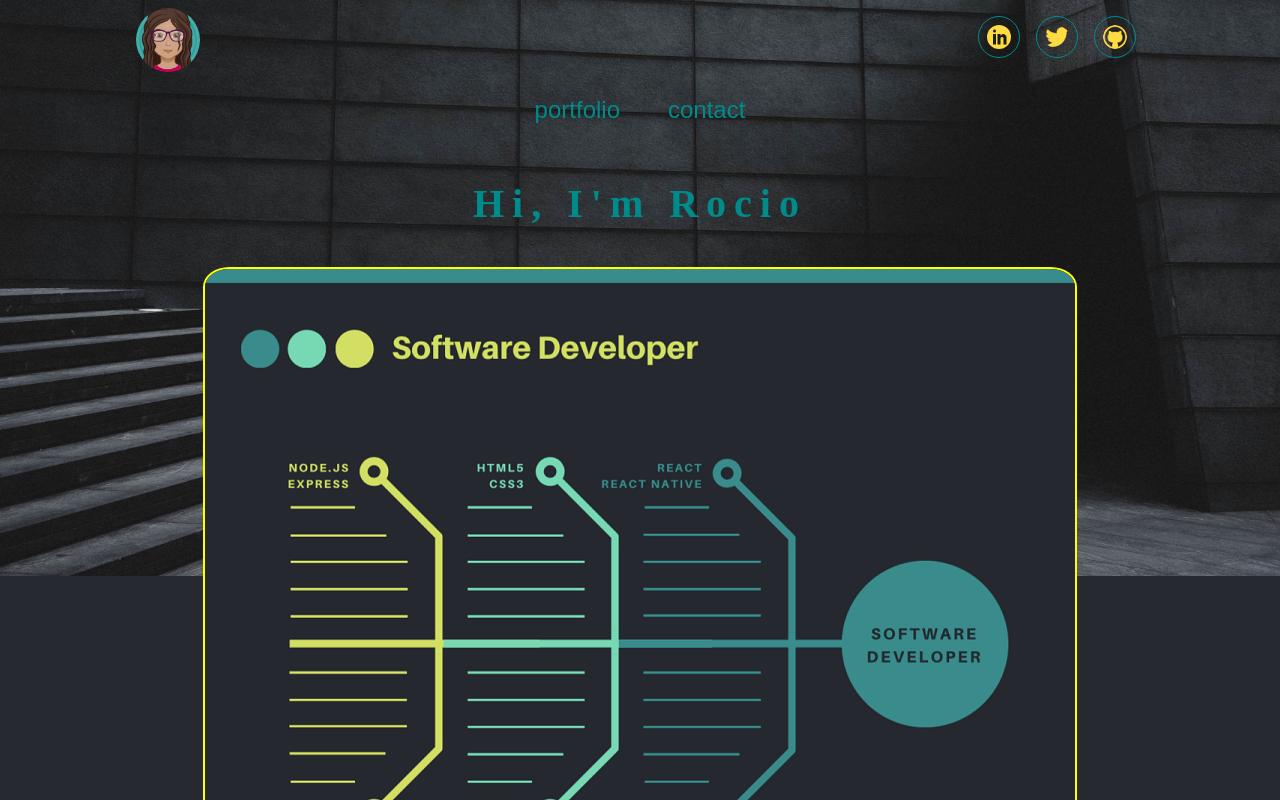
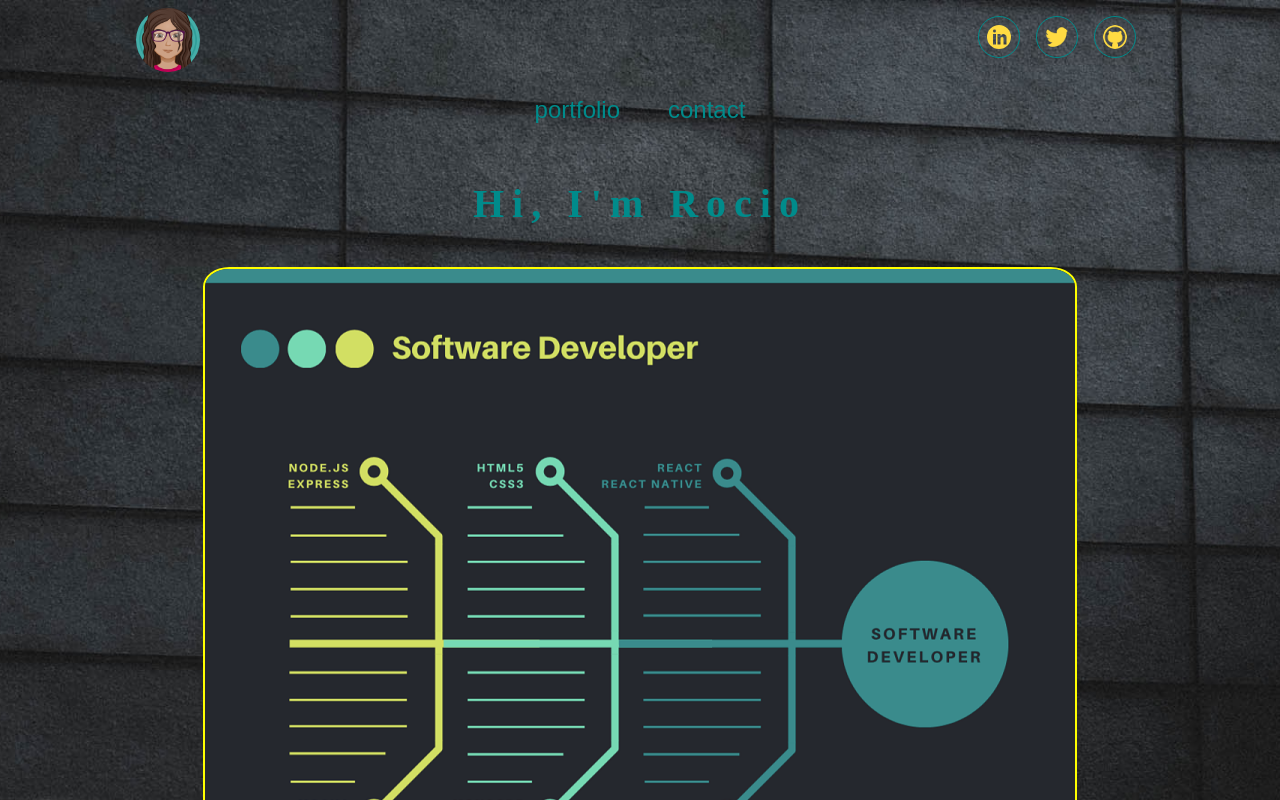
Before and after one commit to ixesta/Ixesta, a React (Create React App) app: page / in a window 1280 px wide. Shown: the top 800 px of the page. Built offline with nearby package versions, Linux system fonts and the light colour scheme; a web font is replaced by a local one.

Commit message:
height 200%

```diff
--- a/src/App.css
+++ b/src/App.css
@@ -209,7 +209,7 @@ nav a {
 @media only screen and (min-width: 471px) and (max-width:1399px) {
 
     html {
-        height: 60%;
+        height: 200%;
     }
 
 
```
